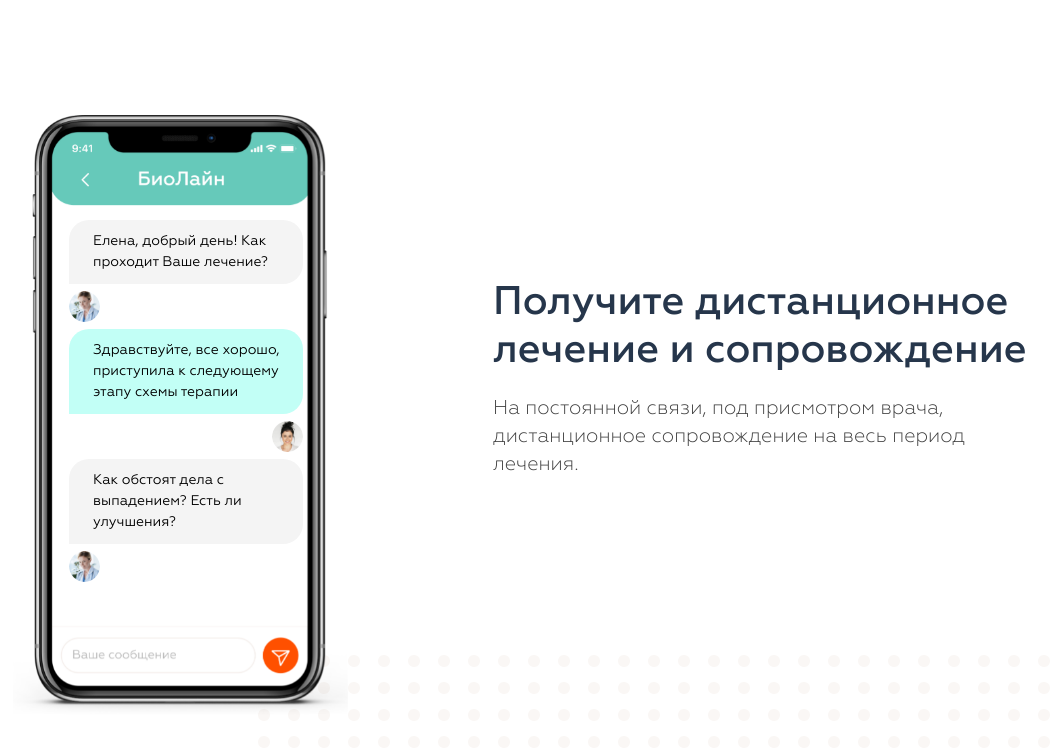
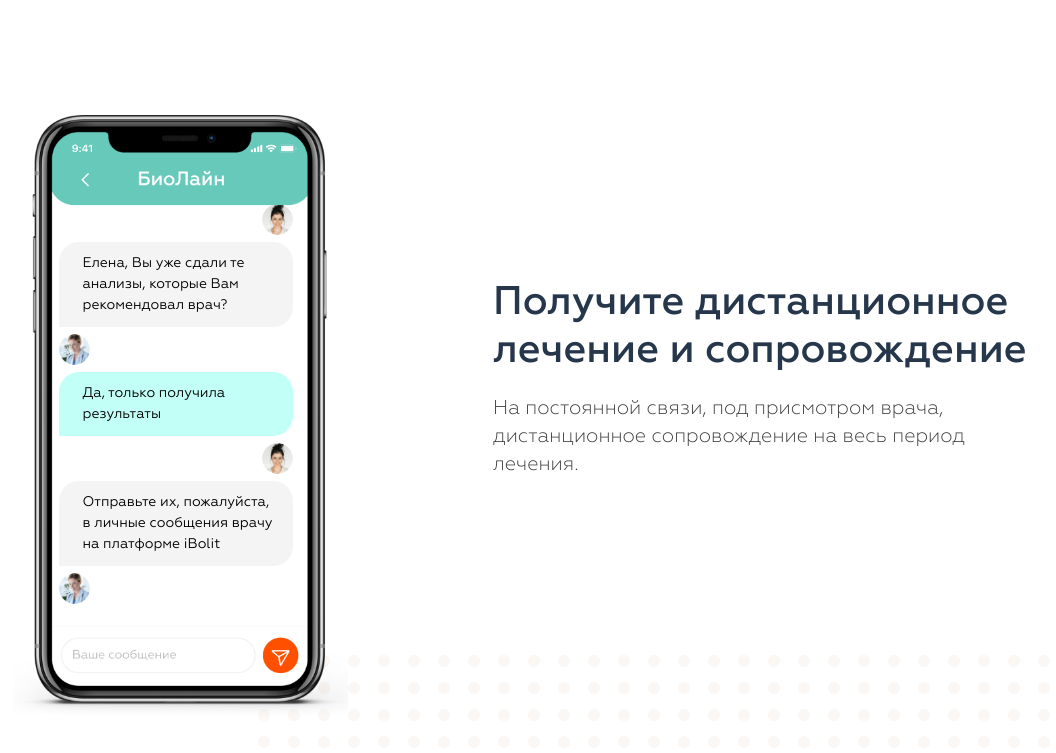
Before and after one commit to myosminozhka-ru/bioline, a website: page html/src/views/index.html in a window 1280 px wide. Shown: the part 2699-3452 px from the top of the page, without its empty margins (147-1203 px from the left). Drawn offline with nearby package versions, Linux system fonts and the light colour scheme; files that its build step writes are made by us from their sources; files whose address does not match are found by name.

Commit message:
доработки

```diff
--- a/html/src/blocks/modules/main_bl/main_bl.html
+++ b/html/src/blocks/modules/main_bl/main_bl.html
@@ -14,7 +14,9 @@
                 <div class="main_bl__block--r">
                     <div class="main_bl__phone">
                         <img src="./img/phn.png" class="phone-image" alt="Phone">
+                        <div class="main_bl__chat--item">
                             <div class="main_bl__chat" id="messages">
+                                <div class="msg">
                                     <div class="main_bl__chat--call main_bl__chat--bl">
                                         <div class="main_bl__chat--text">Елена, добрый день! Как проходит Ваше лечение?</div>
                                         <div class="main_bl__chat--img"><img src="./img/as1.png" alt=""></div>
@@ -23,10 +25,14 @@
                                         <div class="main_bl__chat--text">Здравствуйте, все хорошо, приступила к следующему этапу схемы терапии</div>
                                         <div class="main_bl__chat--img"><img src="./img/as2.png" alt=""></div>
                                     </div>
+                                </div>
+                                <div class="msg">
                                     <div class="main_bl__chat--call main_bl__chat--bl">
                                         <div class="main_bl__chat--text">Как обстоят дела с выпадением? Есть ли улучшения?</div>
                                         <div class="main_bl__chat--img"><img src="./img/as1.png" alt=""></div>
                                     </div>
+                                </div>
+                                <div class="msg">
                                     <div class="main_bl__chat--user">
                                         <div class="main_bl__chat--bl">
                                             <div class="main_bl__chat--text">Волос выпадает уже гораздо меньше. Примерно также как в обычные дни. Надеюсь, так и останется!</div>
@@ -36,6 +42,8 @@
                                             <div class="main_bl__chat--img"><img src="./img/as2.png" alt=""></div>
                                         </div>
                                     </div>
+                                </div>
+                                <div class="msg">
                                     <div class="main_bl__chat--call">
                                         <div class="main_bl__chat--bl">
                                             <div class="main_bl__chat--text">Отлично, очень рады, что Ваша проблема практически разрешилась! Использовать наши средства после курса, конечно же можно. Мы подберем для Вас подходящий поддерживающий уход.</div>
@@ -45,13 +53,19 @@
                                             <div class="main_bl__chat--img"><img src="./img/as1.png" alt=""></div>
                                         </div>
                                     </div>
+                                </div>
+                                <div class="msg">
                                     <div class="main_bl__chat--user main_bl__chat--bl">
                                         <div class="main_bl__chat--text">Да, только получила результаты</div>
                                         <div class="main_bl__chat--img"><img src="./img/as2.png" alt=""></div>
                                     </div>
+                                </div>
+                                <div class="msg">
                                     <div class="main_bl__chat--call main_bl__chat--bl">
                                         <div class="main_bl__chat--text">Отправьте их, пожалуйста, в личные сообщения врачу на платформе iBolit</div>
                                         <div class="main_bl__chat--img"><img src="./img/as1.png" alt=""></div>
+                                    </div>
+                                </div>
                             </div>
                         </div>
                     </div>
--- a/html/src/blocks/modules/main_bl/main_bl.scss
+++ b/html/src/blocks/modules/main_bl/main_bl.scss
@@ -134,8 +134,15 @@
         padding: 0px 65px;
         padding-right: 54px;
         height: 406px;
-        overflow: auto;
         margin-top: 15px;
+        display: flex;
+        -webkit-box-orient: vertical;
+        -webkit-box-direction: normal;
+        -ms-flex-direction: column-reverse;
+        flex-direction: column-reverse;
+        -webkit-box-pack: end;
+        -ms-flex-pack: end;
+        justify-content: flex-end;
         @media all and (max-width: 960px) {
             padding-left: 45px;
             padding-right: 33px;
@@ -146,6 +153,11 @@
         @media all and (max-width: 480px) {
             height: 337px;
         }
+        &--item {
+            overflow-y: scroll;
+            transform: rotate(180deg);
+            direction: rtl;
+            overflow: auto;
             &::-webkit-scrollbar
             {
                 width: 10px;
@@ -168,6 +180,11 @@
                 -webkit-box-shadow: inset 0 0 px #FF5000 ;
                 background-color: #FF5000   ;
 
+            }
+        }
+        .msg {
+            transform: rotate(180deg);
+            direction: ltr;
         }
         &--text {
             padding: 11px 16px;
```
Also changed, not shown: html/src/blocks/modules/main_blocks/main_blocks.js (+6 -1 lines), html/dist/index.html, html/dist/js/main.js, html/dist/styles/main.css, 2 other files. Lines whose indentation alone changed are shown as unchanged.
